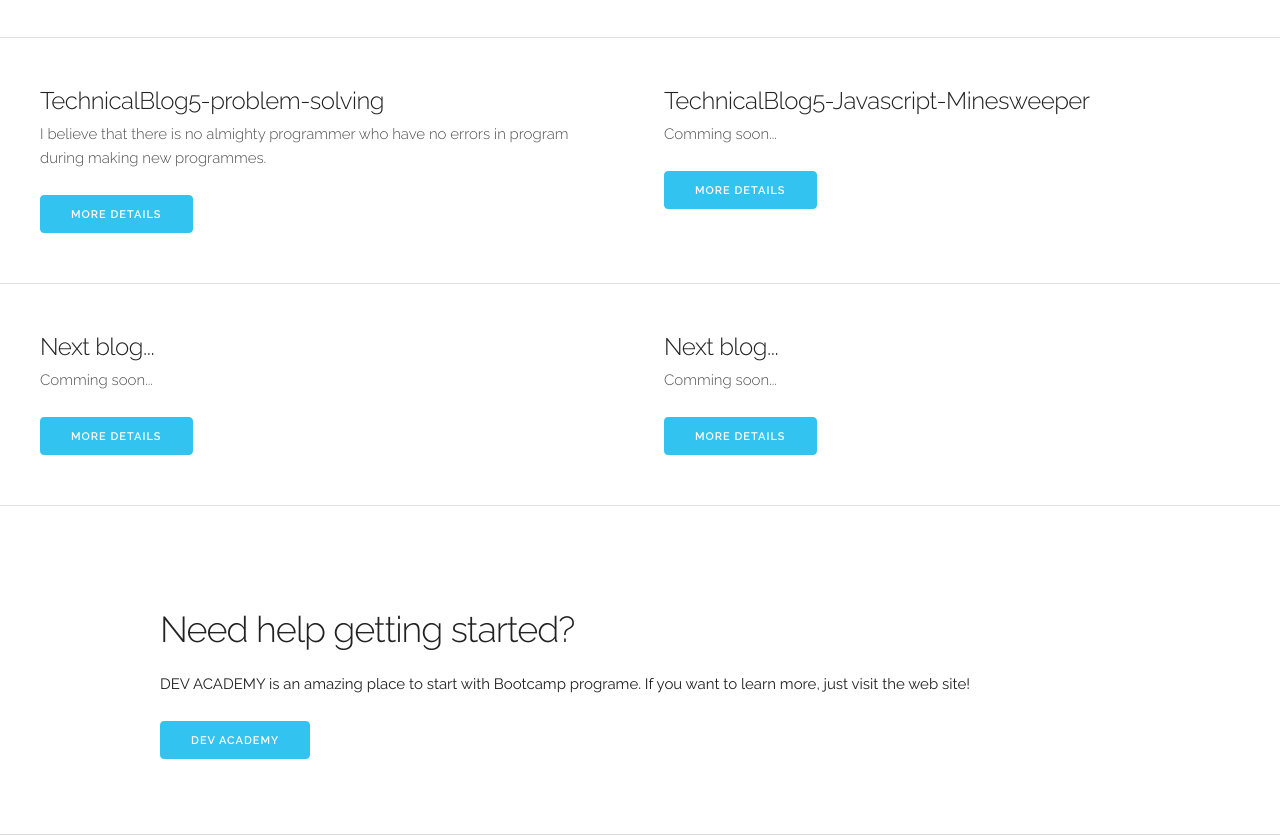
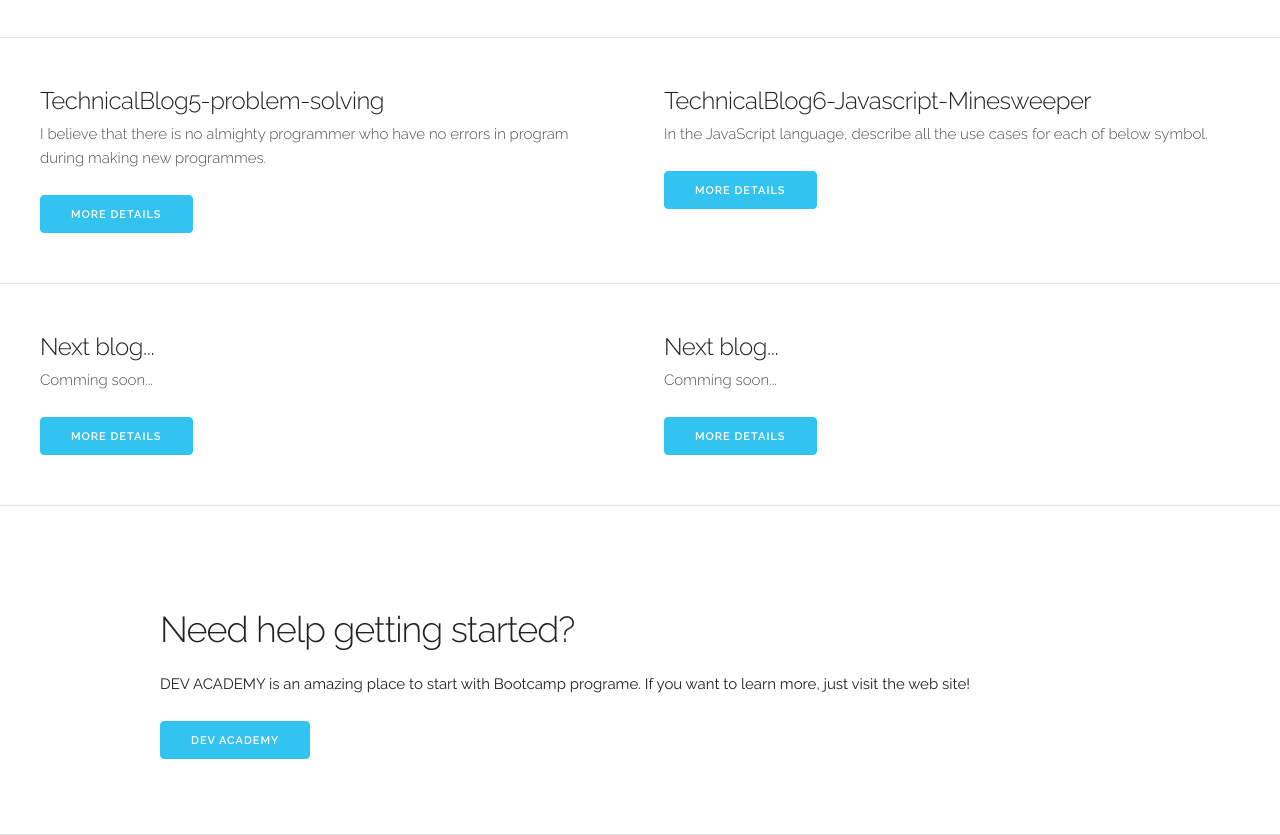
Before and after one commit to sungjin-shane/sungjin-shane.github.io, a plain HTML site: page index.html in a window 1280 px wide. Shown: the part 1456-2291 px from the top of the page. Drawn offline with nearby package versions, Linux system fonts and the light colour scheme.

Commit message:
second modification technical blog6

```diff
--- a/index.html
+++ b/index.html
@@ -149,8 +149,8 @@
             <a class="button button-primary" href="blog/t5-problem-solving.html">More Details</a>
           </div>
           <div class="one-half column value">
-            <h5 class="value-heading">TechnicalBlog5-Javascript-Minesweeper</h5>
-            <p class="value-description">Comming soon...</p>
+            <h5 class="value-heading">TechnicalBlog6-Javascript-Minesweeper</h5>
+            <p class="value-description">In the JavaScript language, describe all the use cases for each of below symbol.</p>
             <a class="button button-primary" href="blog/t6-js-language.html">More Details</a>
           </div>
         </div>
```
